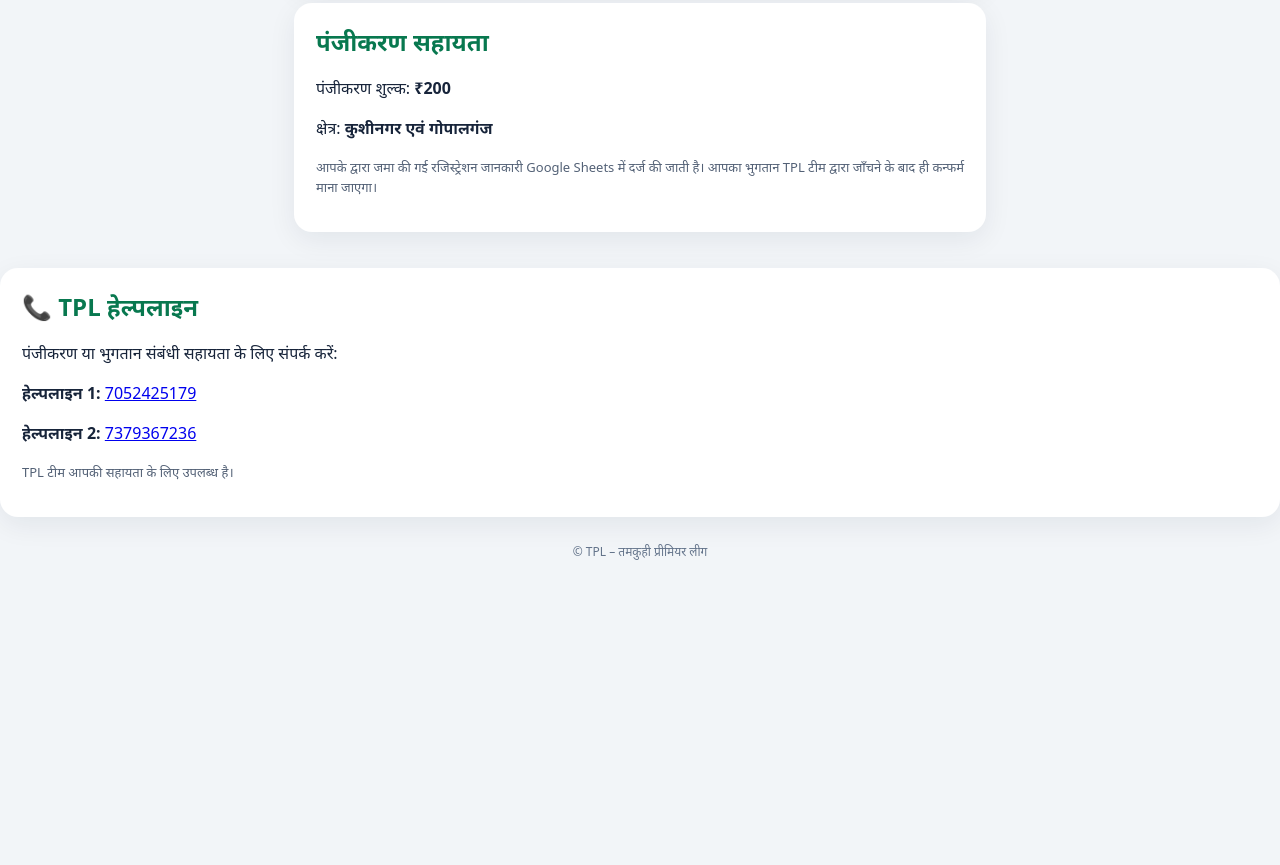
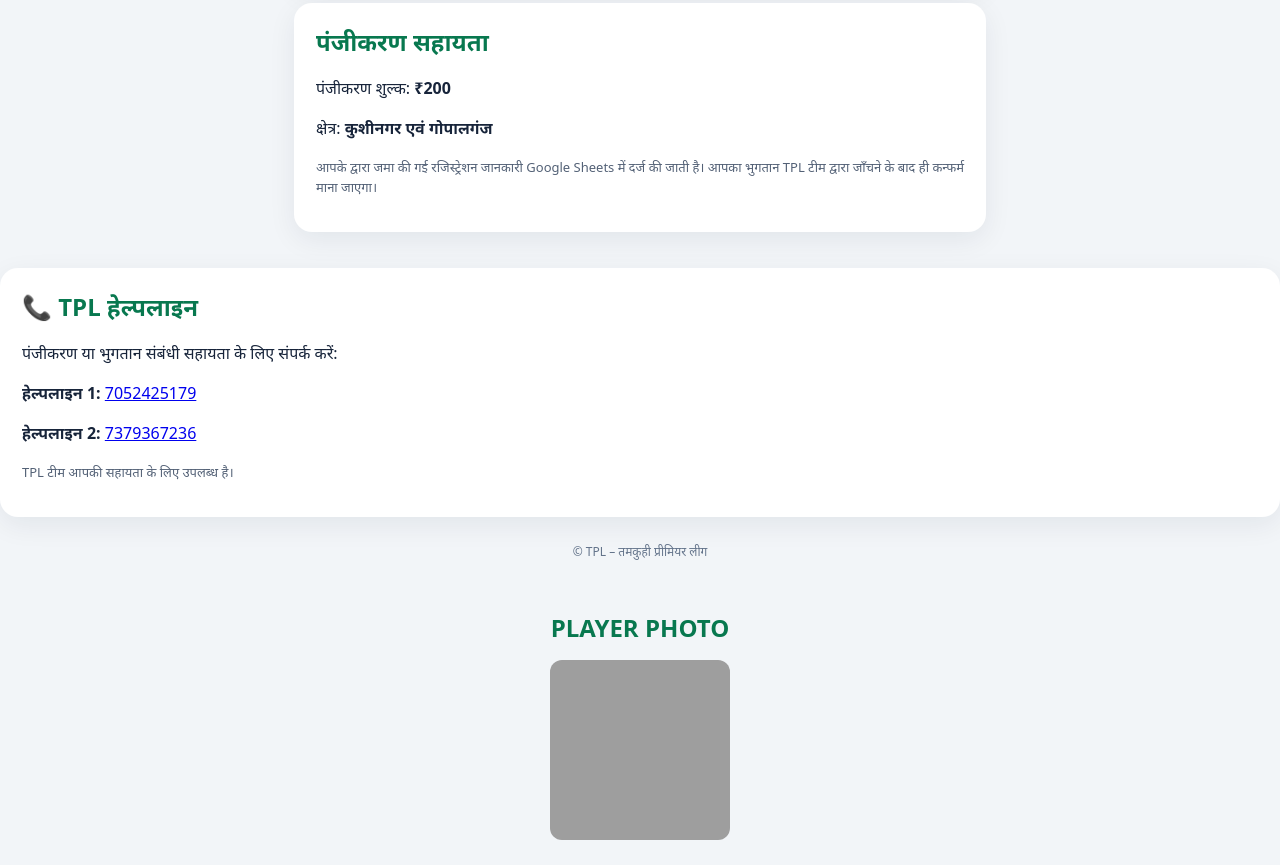
Before and after one commit to mdkaifsheikh14-del/tpl-registration, a plain HTML site: page index.html in a window 1280 px wide. Shown: the part 1254-2119 px from the top of the page. Before the commit the page ends 1845 px from the top, so only its background shows below. Drawn offline with Linux system fonts and the light colour scheme; grey boxes are pictures that could not be loaded.

Commit message:
Update index.html

```diff
--- a/index.html
+++ b/index.html
@@ -109,5 +109,12 @@ document.getElementById('regForm').addEventListener('submit', e => {
     '<br><span class="note">यह असली पंजीकरण नहीं है। आपकी जानकारी सेव नहीं हुई है।</span>';
 });
 </script>
+  <div style="text-align:center; padding:20px;">
+  <h2>PLAYER PHOTO</h2>
+  <img
+    src="https://raw.githubusercontent.com/mdkaifsheikh14-del/tpl-registration/d68242d7fdf9970a9c9de33d39472d06de45db0b/file_0000000017008211b0a3b4723351cdc0.png"
+    style="width:180px;height:180px;object-fit:cover;border-radius:12px;"
+  >
+</div>
 </body>
 </html>
```
